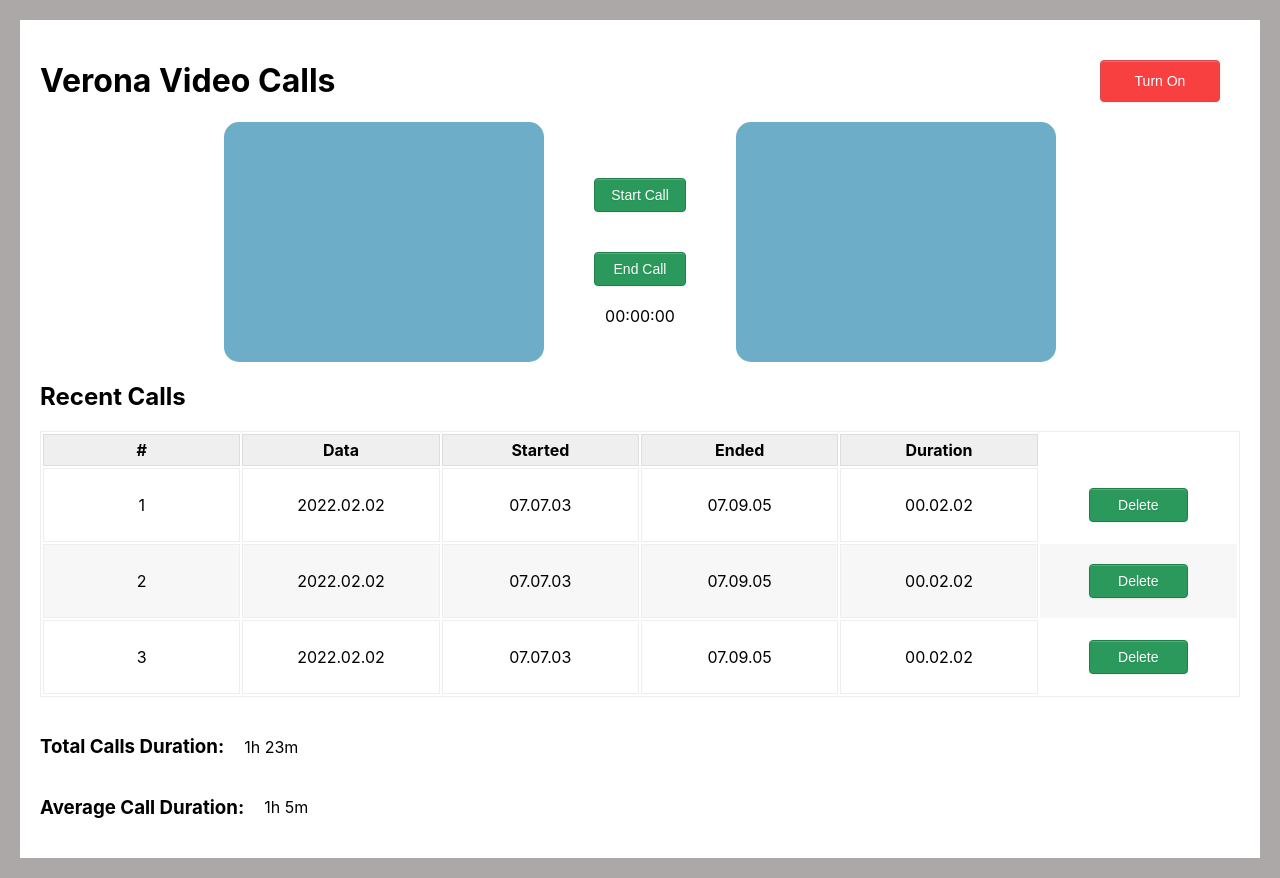
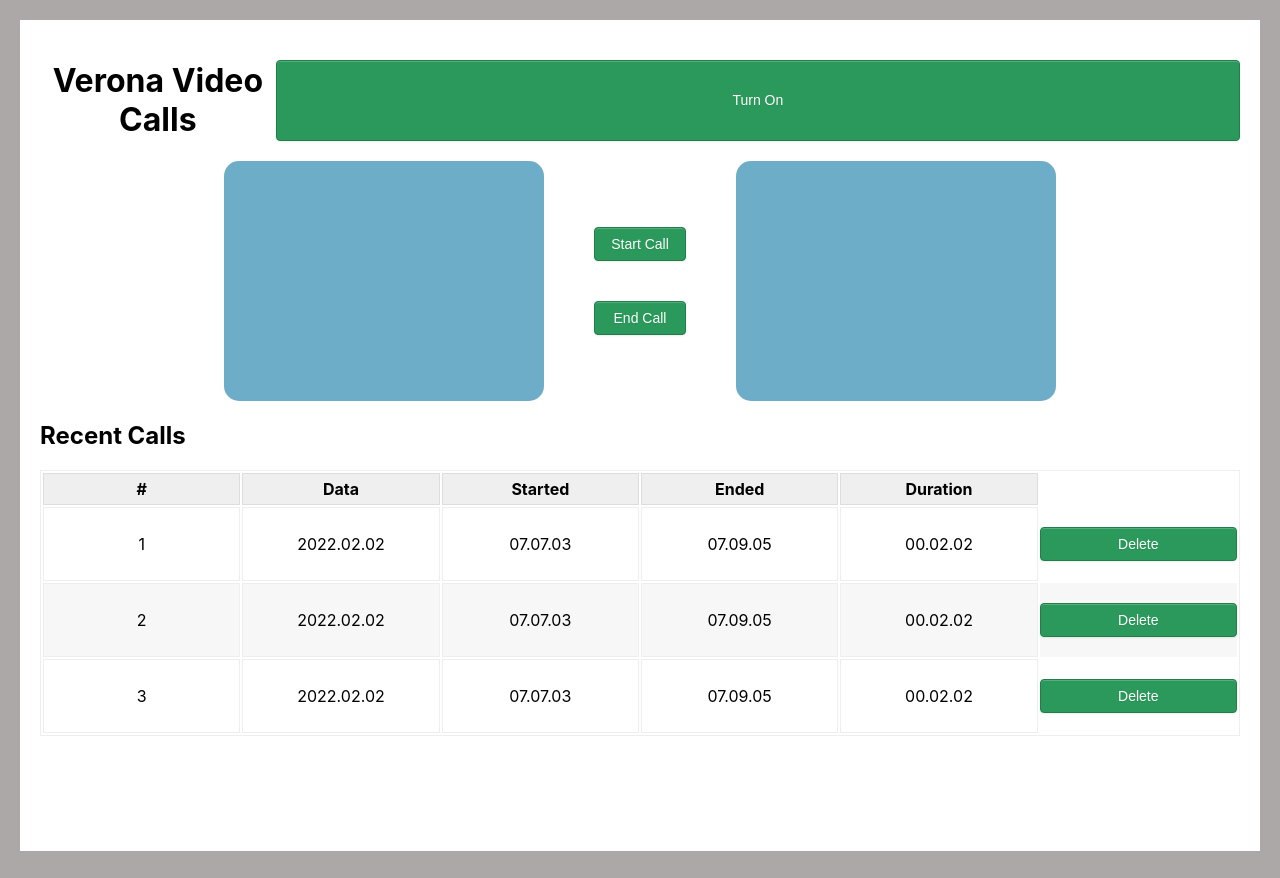
Before and after one commit to veronaten/video-call, a React (Create React App) app: page / in a window 1280 px wide. Built offline with nearby package versions, Linux system fonts and the light colour scheme.

Commit message:
Fix: correct lint, delete Stopwatch

```diff
--- a/package.json
+++ b/package.json
@@ -17,7 +17,7 @@
     "build": "react-scripts build",
     "test": "react-scripts test",
     "eject": "react-scripts eject",
-    "lint": "eslint ."
+    "lint": "eslint --fix"
   },
   "eslintConfig": {
     "extends": [
--- a/src/components/button/Button.js
+++ b/src/components/button/Button.js
@@ -1,11 +1,13 @@
-import React from "react";
-import "./Button.css";
-import classnames from "classnames";
+import React from "react"
+import "./Button.css"
+import classnames from "classnames"
 
-const Button = ({children, variant = "primary", ...props}) => {
+function Button({ children }) {
   return (
-    <button className={classnames("button", variant)} type="button" {...props}>{children}</button>
+    <button className={classnames("button")} type="button">
+      {children}
+    </button>
   )
-};
+}
 
-export default Button;
+export default Button
--- a/src/components/conference/Conference.js
+++ b/src/components/conference/Conference.js
@@ -1,16 +1,16 @@
-import CallControls from "./control/CallControls";
-import Screen from "../screen/Screen";
+import CallControls from "./control/CallControls"
+import Screen from "../screen/Screen"
 
-import "./Conference.css";
+import "./Conference.css"
 
-const Conference = (props) => {
+function Conference() {
   return (
     <div className="wrapper">
-      <Screen id="localVideo"><video id="localVideo" playsinline autoplay muted></video></Screen>
+      <Screen id="localVideo" />
       <CallControls />
-      <Screen id="remoteVideo"/>
+      <Screen id="remoteVideo" />
     </div>
-  );
-};
+  )
+}
 
-export default Conference;
+export default Conference
--- a/src/components/conference/control/CallControls.js
+++ b/src/components/conference/control/CallControls.js
@@ -1,14 +1,12 @@
-import Button from "../../button/Button";
-import Stopwatch from "../../stopwatch/Stopwatch";
+import Button from "../../button/Button"
 
-const CallControls = (props) => {
+function CallControls() {
   return (
     <div className="buttons__wrapper">
-      <Button >{"Start Call"}</Button>
-      <Button >{"End Call"}</Button>
-      <Stopwatch />
+      <Button>Start Call</Button>
+      <Button>End Call</Button>
     </div>
   )
-};
+}
 
-export default CallControls;
+export default CallControls
--- a/src/components/duration/Duration.js
+++ b/src/components/duration/Duration.js
@@ -1,12 +1,12 @@
-import "./Duration.css";
+import "./Duration.css"
 
-const Duration = (props) => {
+function Duration({ children }) {
   return (
     <div className="duration__wrapper">
-      <h3>{props.title}</h3>
-      <div>{props.time}</div>
+      <h3>{children}</h3>
+      <div>{children}</div>
     </div>
   )
-};
+}
 
-export default Duration;
+export default Duration
--- a/src/components/header/Header.css
+++ b/src/components/header/Header.css
@@ -35,7 +35,3 @@
   cursor: pointer;
   background-color: rgb(245, 214, 214);
 }
-
-[variant="secondary"] {
-  background-color: rgb(245, 214, 214);
-}
--- a/src/components/header/Header.js
+++ b/src/components/header/Header.js
@@ -1,21 +1,17 @@
-import React, { useState } from "react";
-import "./Header.css";
-import Button from "../button/Button";
+import "./Header.css"
+import Button from "../button/Button"
 
-const Header = () => {
-  const [btnDisabled, setBtnDisabled] = useState(false);
-
-  const buttonHandler = () => {
-    setBtnDisabled(true);
-  }
+function Header() {
+  const handleAppStart = () => {}
 
   return (
     <div className="header__wrapper">
-      <h1 className="header__title" >Verona Video Calls</h1>
-      {!btnDisabled && <Button className="header__button" variant = "primary" onClick={buttonHandler}>Turn On</Button>}
-      {btnDisabled && <Button className="header__button" variant = "secondary" onClick={buttonHandler}>Turn On</Button>}
+      <h1 className="header__title">Verona Video Calls</h1>
+      <Button className="header__button" onClick={handleAppStart}>
+        Turn On
+      </Button>
     </div>
   )
 }
 
-export default Header;
+export default Header
--- a/src/components/screen/Screen.js
+++ b/src/components/screen/Screen.js
@@ -1,11 +1,14 @@
-import "./Screen.css";
+import "./Screen.css"
 
-const Screen = (props) => {
+function Screen({ children }) {
   return (
     <div className="screen">
-      <video>{props.id}</video>
+      <video playsinline autoPlay>
+        <track default kind="captions" srcLang="en" />
+        {children}
+      </video>
     </div>
   )
-};
+}
 
-export default Screen;
+export default Screen
--- a/src/components/stopwatch/Stopwatch.js
+++ /dev/null
@@ -1,7 +0,0 @@
-const Stopwatch = () => {
-  return (
-    <div>00:00:00</div>
-  )
-};
-
-export default Stopwatch;
```
Also changed, not shown: src/App.js (+11 -11 lines), src/components/statistics/Statistics.js (+5 -5 lines), src/index.js (+5 -5 lines), 1 other file (tests, documents, lock files or other folders).
